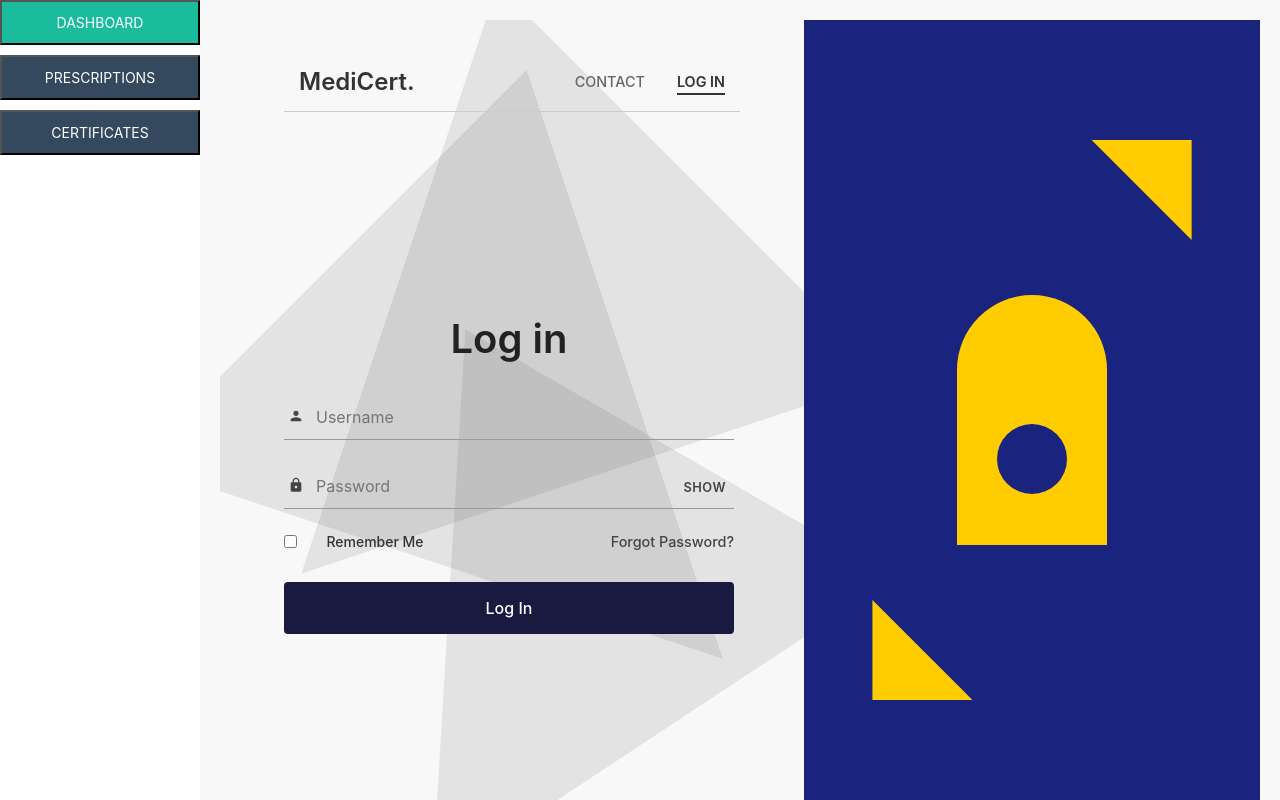
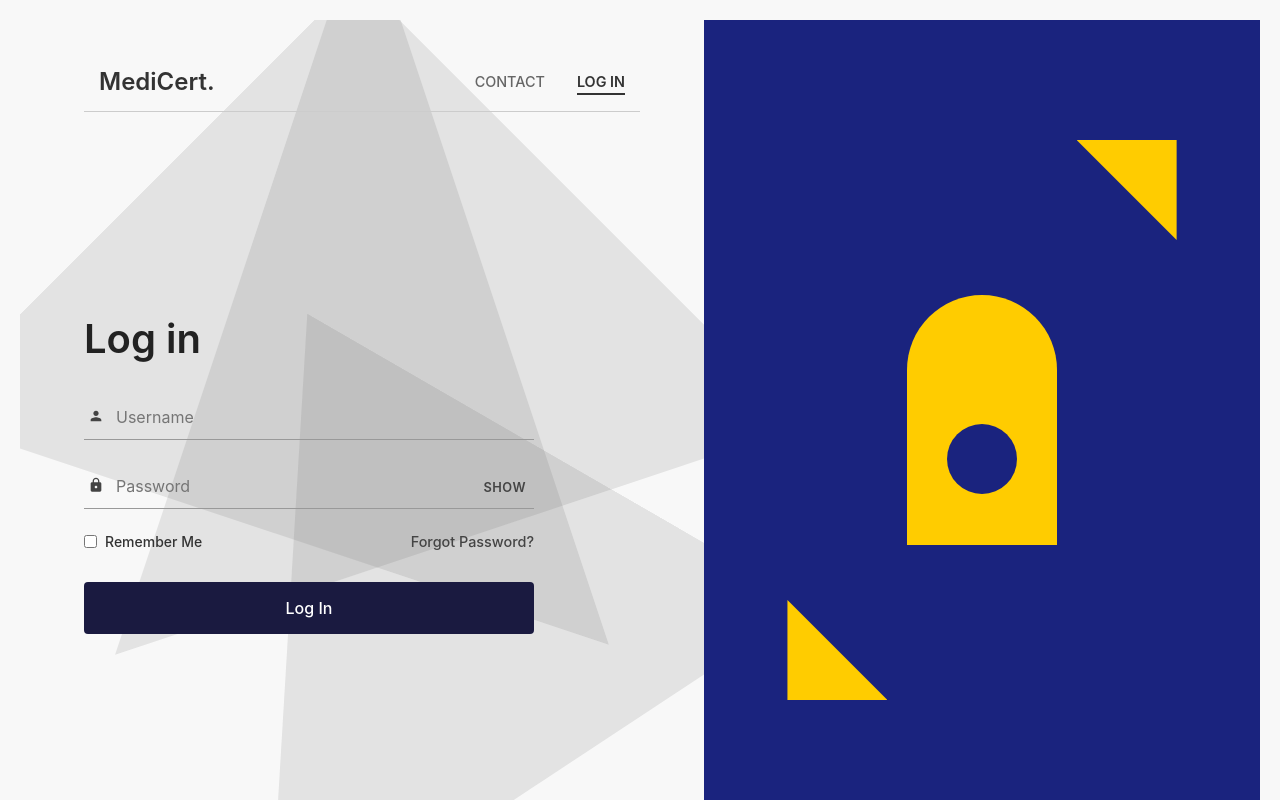
Before and after one commit to atamagnini/medicert, a React (Create React App) app in the folder medicert/: page /login in a window 1280 px wide. Built offline with nearby package versions, Linux system fonts and the light colour scheme.

Commit message:
navbar doesnt show on login

```diff
--- a/medicert/src/App.js
+++ b/medicert/src/App.js
@@ -3,6 +3,7 @@ import {
   Routes,
   Route,
   Navigate,
+  useLocation
 } from "react-router-dom";
 import './App.css';
 import Navbar from './components/Navbar';
@@ -11,12 +12,12 @@ import DashboardPage from './pages/DashboardPage';
 import PrescriptionPage from './pages/PrescriptionPage';
 import CertificatePage from './pages/CertificatePage';
 
-function App() {
+const AppContent = () => {
+  const hideNavbar = useLocation().pathname === "/login";
+
   return (
-    <div className="App">
-      <Router>
       <div className="app-container">
-        <Navbar />
+        {!hideNavbar && <Navbar />}
         <div className="page-content">
           <Routes>
             <Route path="/" element={<Navigate to="/login" />} />
@@ -27,9 +28,16 @@ function App() {
           </Routes>
         </div>
       </div>
-      </Router>
-    </div>
   );
 }
 
+function App() {
+  return (
+    <Router>
+      <AppContent />
+    </Router>
+  );
+}
+
+
 export default App;
```
Lines whose indentation alone changed are shown as unchanged.
